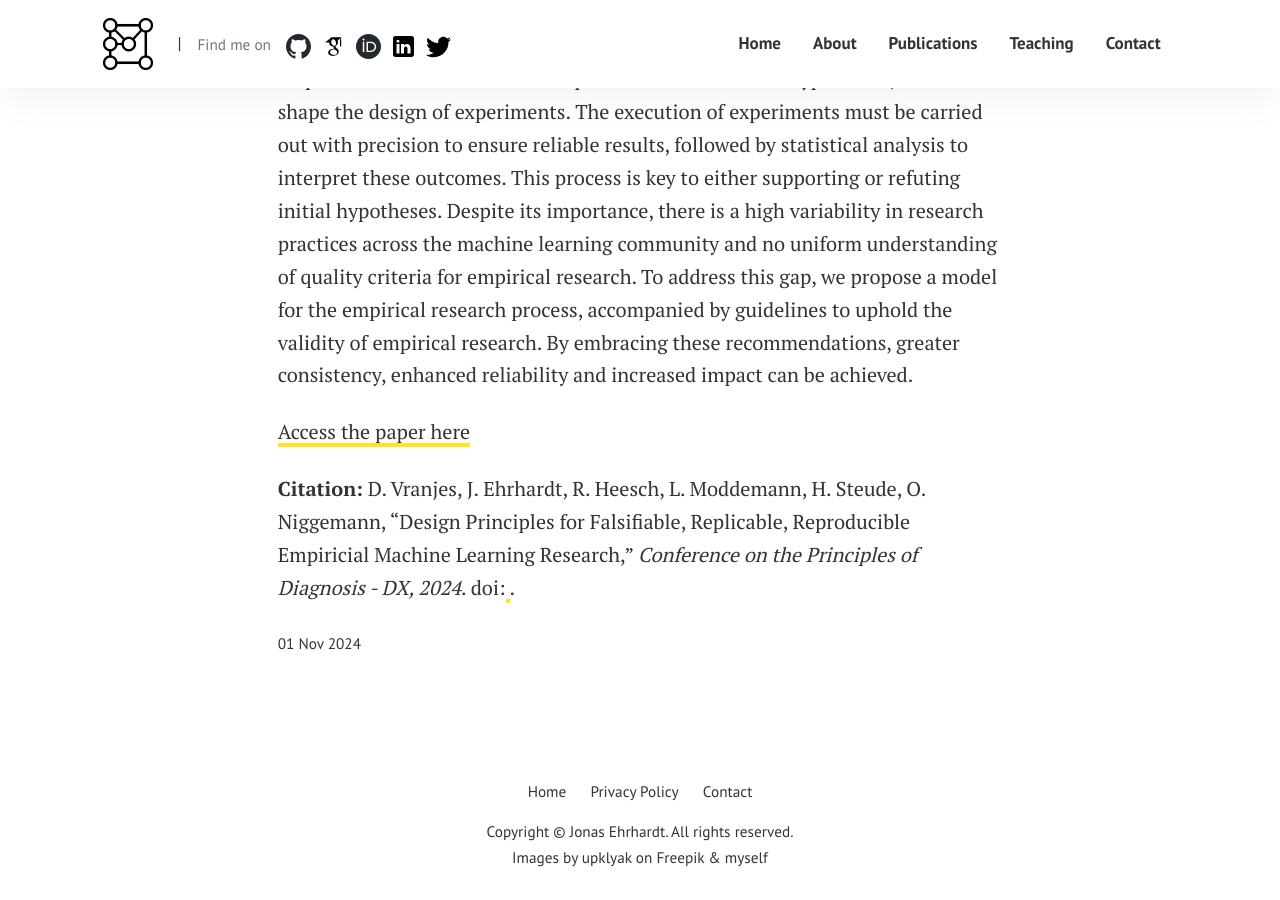
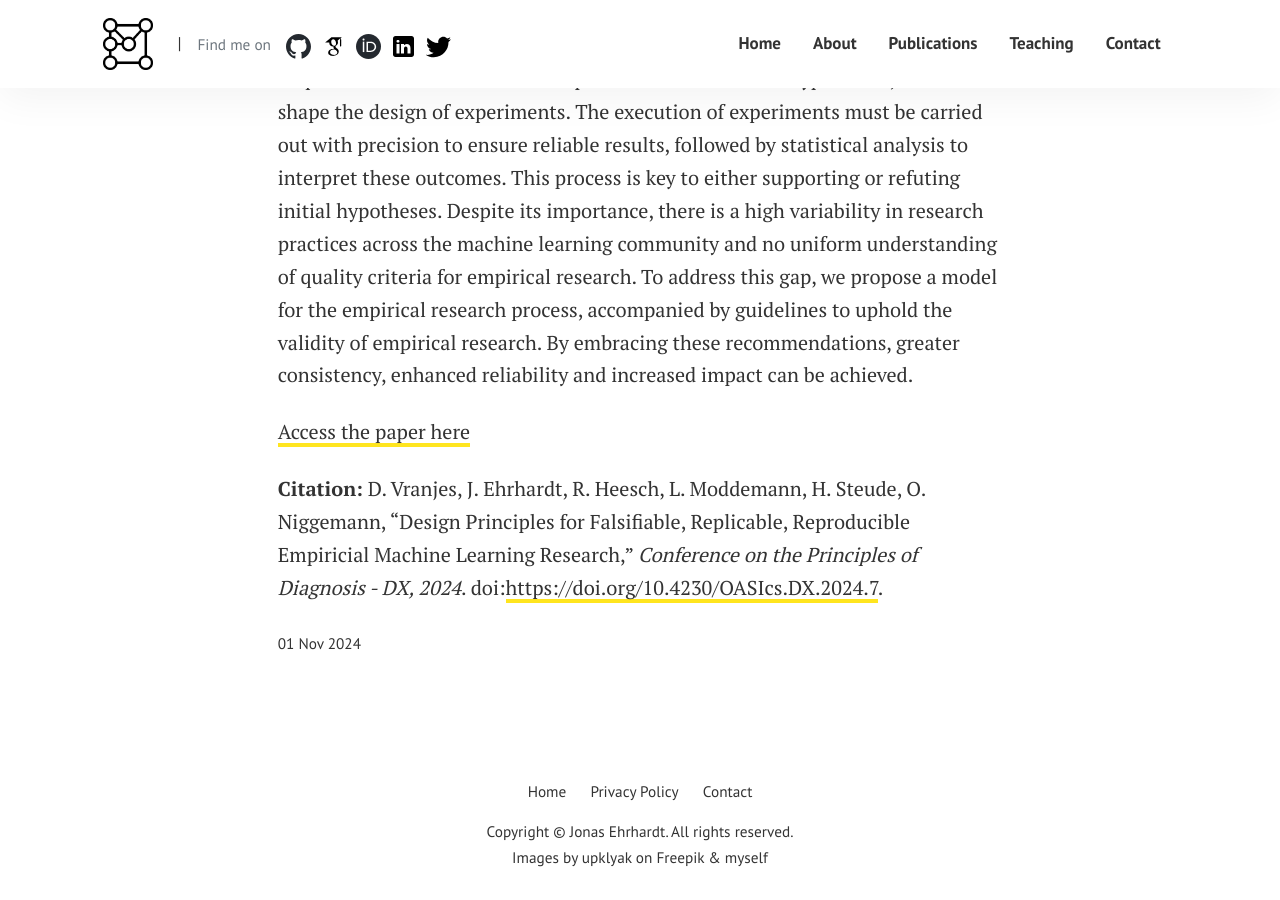
Before and after one commit to j-ehrhardt/my-webpage, a Jekyll site: the page built from _posts/2024-11-01-design-principles-for-falsifiable-replicable-and-reproducible-empirical-machine-learning-research.md, in a window 1280 px wide and 900 px high, scrolled down 501 px. Built offline with Jekyll 4.4.1, drawn with Linux system fonts in a browser that asks for light colours; part of the change alters nothing that is shown.

Commit message:
Update 2024-11-01-design-principles-for-falsifiable-replicable-and-reproducible-empirical-machine-learning-research.md

```diff
--- a/_posts/2024-11-01-design-principles-for-falsifiable-replicable-and-reproducible-empirical-machine-learning-research.md
+++ b/_posts/2024-11-01-design-principles-for-falsifiable-replicable-and-reproducible-empirical-machine-learning-research.md
@@ -3,13 +3,13 @@ layout: post
 title: "Design Principles for Falsifiable, Replicable, Reproducible Empiricial Machine Learning Research"
 author: Daniel Vranjes, Jonas Ehrhardt, René Heesch, Lukas Moddemann, Henrik Steude, Oliver Niggemann
 categories: [ machine learning, replicability, reproducibility ]
-citation: " D. Vranjes, J. Ehrhardt, R. Heesch, L. Moddemann, H. Steude, O. Niggemann, “Design Principles for Falsifiable, Replicable, Reproducible Empiricial Machine Learning Research,” *Conference on the Principles of Diagnosis - DX, 2024*. doi:[ ]( ). "
+citation: " D. Vranjes, J. Ehrhardt, R. Heesch, L. Moddemann, H. Steude, O. Niggemann, “Design Principles for Falsifiable, Replicable, Reproducible Empiricial Machine Learning Research,” *Conference on the Principles of Diagnosis - DX, 2024*. doi:[https://doi.org/10.4230/OASIcs.DX.2024.7](https://doi.org/10.4230/OASIcs.DX.2024.7). "
 ---
 
 # Abstract
 Machine learning is becoming increasingly important in the diagnosis and planning fields, where data-driven models and algorithms are being employed as alternatives to traditional first-principle approaches. Empirical research plays a fundamental role in the machine learning domain. At the heart of impactful empirical research lies the development of clear research hypotheses, which then shape the design of experiments. The execution of experiments must be carried out with precision to ensure reliable results, followed by statistical analysis to interpret these outcomes. This process is key to either supporting or refuting initial hypotheses. Despite its importance, there is a high variability in research practices across the machine learning community and no uniform understanding of quality criteria for empirical research. To address this gap, we propose a model for the empirical research process, accompanied by guidelines to uphold the validity of empirical research. By embracing these recommendations, greater consistency, enhanced reliability and increased impact can be achieved.
 
-[Access the paper here]()
+[Access the paper here](https://doi.org/10.4230/OASIcs.DX.2024.7)
 
 
-**Citation:** D. Vranjes, J. Ehrhardt, R. Heesch, L. Moddemann, H. Steude, O. Niggemann, “Design Principles for Falsifiable, Replicable, Reproducible Empiricial Machine Learning Research,” *Conference on the Principles of Diagnosis - DX, 2024*. doi:[ ]( ).
+**Citation:** D. Vranjes, J. Ehrhardt, R. Heesch, L. Moddemann, H. Steude, O. Niggemann, “Design Principles for Falsifiable, Replicable, Reproducible Empiricial Machine Learning Research,” *Conference on the Principles of Diagnosis - DX, 2024*. doi:[https://doi.org/10.4230/OASIcs.DX.2024.7](https://doi.org/10.4230/OASIcs.DX.2024.7 ).
```
